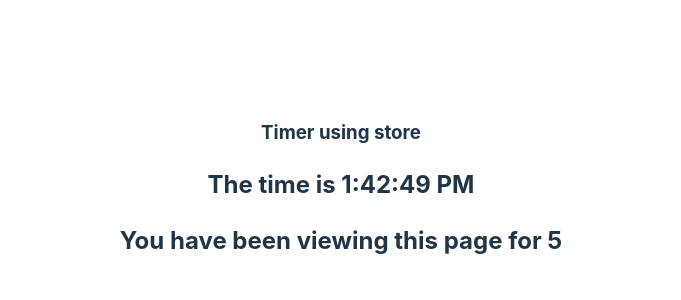
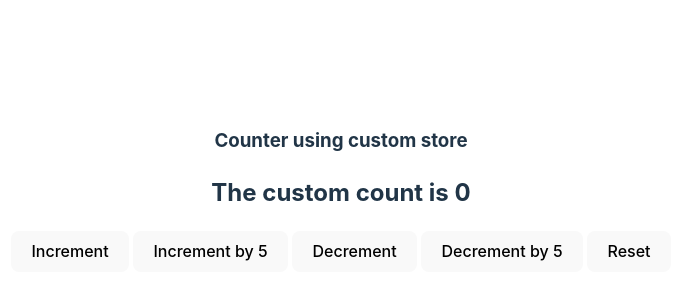
Before and after one commit to gourabb8273/SvelteJS, a Svelte app: page / in a window 1280 px wide. Shown: the part 210-510 px from the top of the page, without its empty margins (299-980 px from the left). Built offline with nearby package versions, Linux system fonts and the light colour scheme.

Commit message:
adding custom store for counter

```diff
--- a/src/App.svelte
+++ b/src/App.svelte
@@ -24,6 +24,7 @@
   import Slot from "./component/slots/Slot.svelte";
   import SlotProps from "./component/slots/SlotProps.svelte";
   import TimerFromStore from "./component/usedStore/TimerFromStore.svelte";
+  import DisplayCounterWithCustomStore from "./component/usedStore/DisplayCounterWithCustomStore.svelte";
 
   let color = "Red";
   export let name = "Gourab"; //for passing props
@@ -76,11 +77,14 @@
   <!-- <NamedSlot /> -->
   <!-- <SlotProps /> -->
 
-    <!-- ########### counter using Store  ########### -->
-    <!-- <DisplayCounter /> -->
+  <!-- ########### counter using Store  ########### -->
+  <!-- <DisplayCounter /> -->
 
-        <!-- ########### Timer using Store  ########### -->
-        <TimerFromStore />
+  <!-- ########### Timer using Store  ########### -->
+  <!-- <TimerFromStore /> -->
+
+  <!-- ########### Counter using custom store ########### -->
+  <DisplayCounterWithCustomStore />
 
   <!-- <Test1 {...userInfo}  /> -->
   <!-- <h1 class="title">Hello World</h1>
--- /dev/null
+++ b/src/component/UsedStore/DisplayCounterWithCustomStore.svelte
@@ -0,0 +1,17 @@
+<script>
+  //this will show count in browser
+  import { count, customCount } from "../../stores/stores";
+
+</script>
+
+<div>
+  <h3>Counter using custom store</h3>
+   <h2>The custom count is {$customCount}</h2>
+  <button on:click={() => customCount.increment()}>Increment</button>
+  <button on:click={() => customCount.increment(5)}>Increment by 5</button>
+
+  <button on:click={() => customCount.decrement()}>Decrement</button>
+  <button on:click={() => customCount.decrement(5)}>Decrement by 5</button>
+
+  <button on:click={() => customCount.reset()}>Reset</button>
+</div>
--- a/src/stores/stores.js
+++ b/src/stores/stores.js
@@ -2,6 +2,7 @@
 
 import { writable, readable, derived } from "svelte/store";
 
+//creating readable store
 export const time = readable(new Date(), (set) => {
   //update the time
   const interval = setInterval(() => {
@@ -14,10 +15,25 @@
   };
 });
 
+//creating writable store
 export const count = writable(0);
 
+//creating derived store
 const start = new Date();
 
 export const elapsedTime = derived(time, ($time) => {
   return Math.round(($time - start) / 1000);
 });
+
+//creating custom store
+function createCount() {
+  const { subscribe, set, update } = writable(0); //it return an object with 3 method
+  return {
+    subscribe,
+    increment: (size = 1) => update((n) => n + size),
+    decrement: (size = 1) => update((n) => n - size),
+    reset: () => set(0),
+  }
+}
+
+export const customCount = createCount();
```
